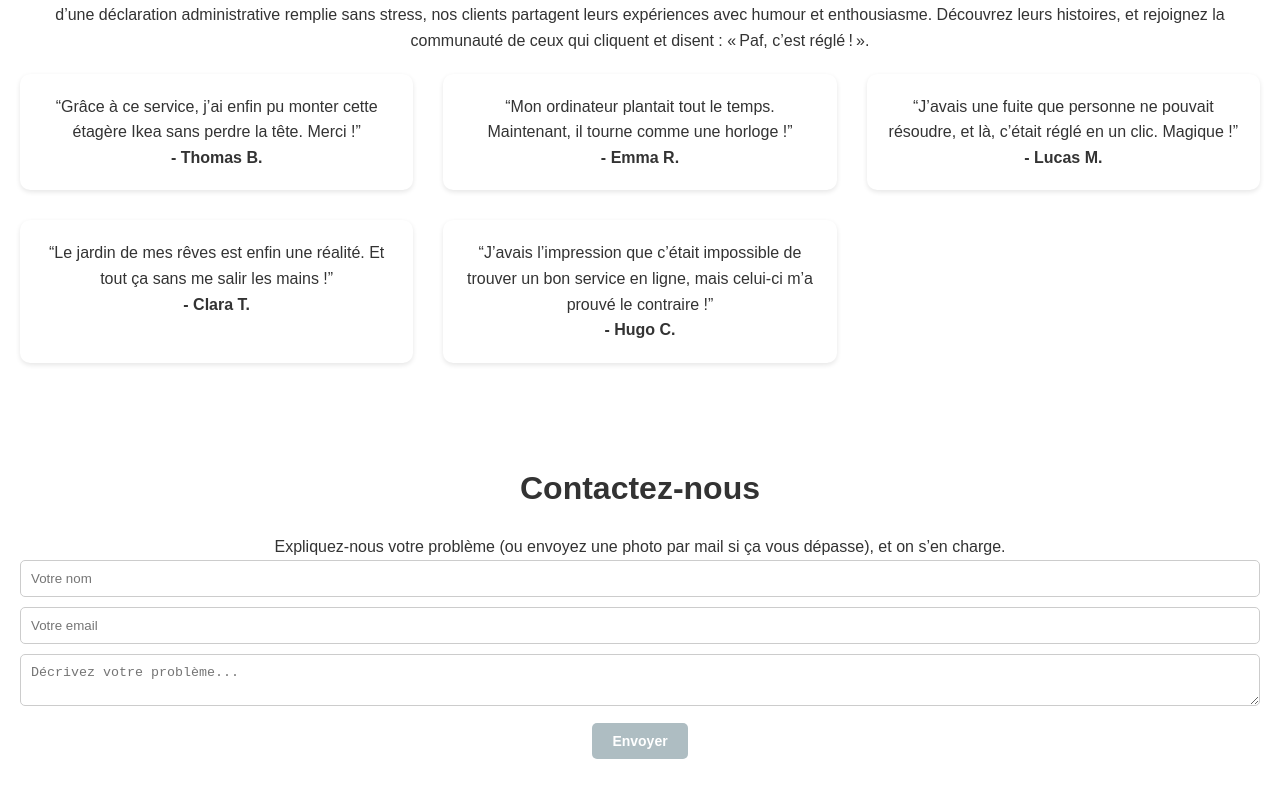
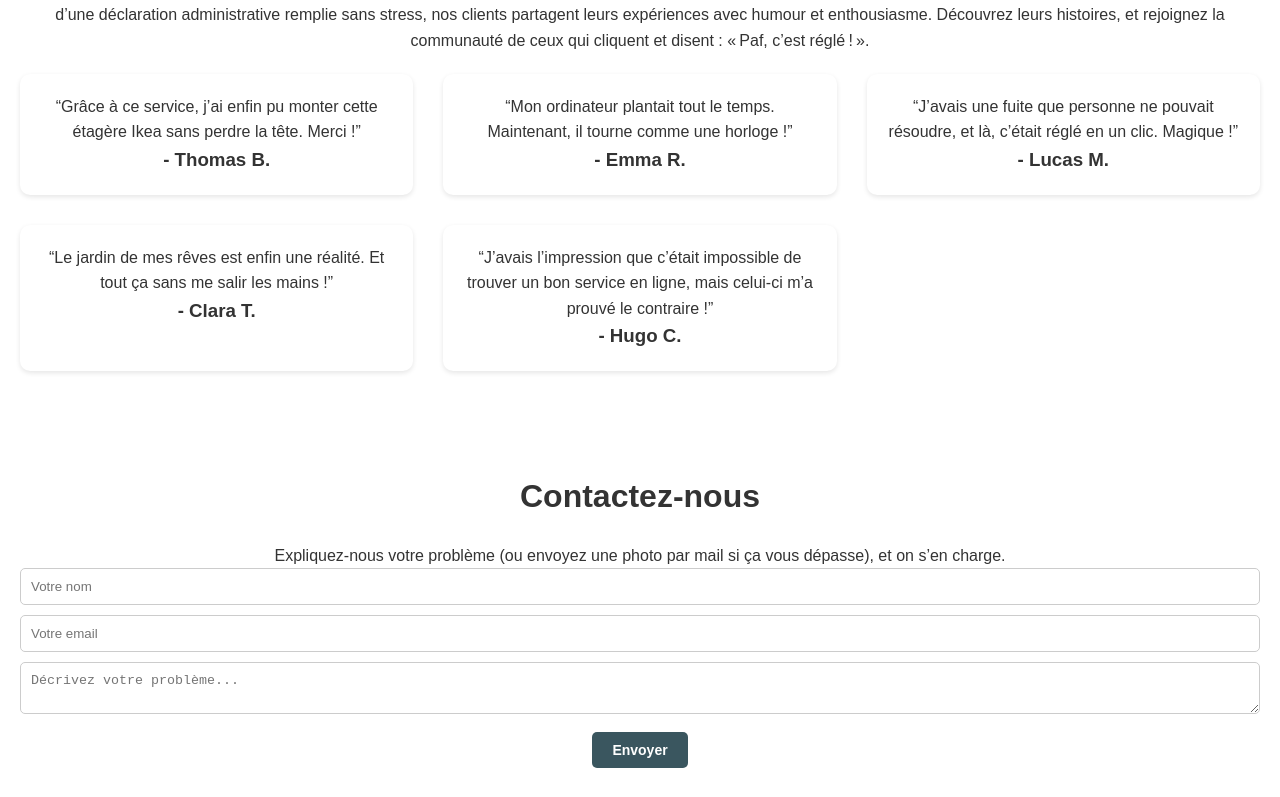
Before and after one commit to BatMaxou/esgi-clicketpaf, a Next.js app: page / in a window 1280 px wide. Shown: the part 2000-2797 px from the top of the page. Built offline with nearby package versions, Linux system fonts and the light colour scheme.

Commit message:
:mag: Fix accessibility (color, headings)

```diff
--- a/src/app/page.js
+++ b/src/app/page.js
@@ -86,23 +86,23 @@ const App = () => {
         <div className="testimonial-grid">
           <div className="testimonial-card">
             <blockquote>“Grâce à ce service, j’ai enfin pu monter cette étagère Ikea sans perdre la tête. Merci !”</blockquote>
-            <h4>- Thomas B.</h4>
+            <h3>- Thomas B.</h3>
           </div>
           <div className="testimonial-card">
             <blockquote>“Mon ordinateur plantait tout le temps. Maintenant, il tourne comme une horloge !”</blockquote>
-            <h4>- Emma R.</h4>
+            <h3>- Emma R.</h3>
           </div>
           <div className="testimonial-card">
             <blockquote>“J’avais une fuite que personne ne pouvait résoudre, et là, c’était réglé en un clic. Magique !”</blockquote>
-            <h4>- Lucas M.</h4>
+            <h3>- Lucas M.</h3>
           </div>
           <div className="testimonial-card">
             <blockquote>“Le jardin de mes rêves est enfin une réalité. Et tout ça sans me salir les mains !”</blockquote>
-            <h4>- Clara T.</h4>
+            <h3>- Clara T.</h3>
           </div>
           <div className="testimonial-card">
             <blockquote>“J’avais l’impression que c’était impossible de trouver un bon service en ligne, mais celui-ci m’a prouvé le contraire !”</blockquote>
-            <h4>- Hugo C.</h4>
+            <h3>- Hugo C.</h3>
           </div>
         </div>
       </section>
--- a/src/style/variables.scss
+++ b/src/style/variables.scss
@@ -1,4 +1,4 @@
 $white: #FFFFFF;
 $gray: #333333;
 
-$main: #AEBDC2;
+$main: #3A565F;
```
